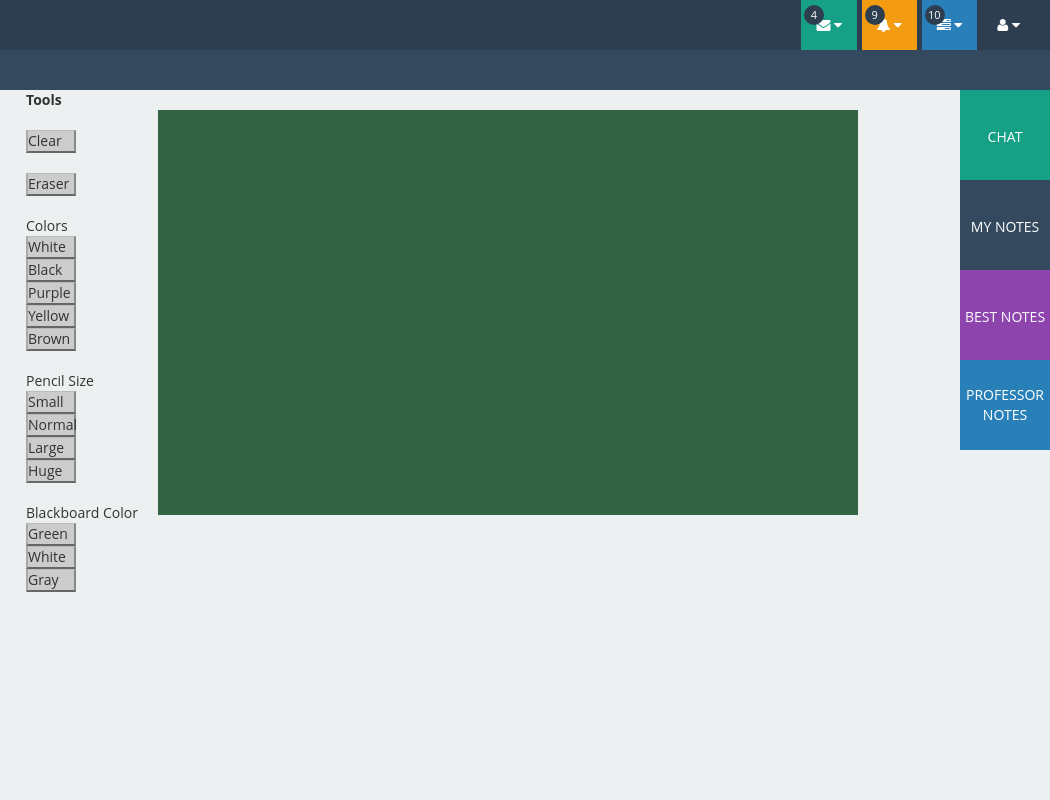
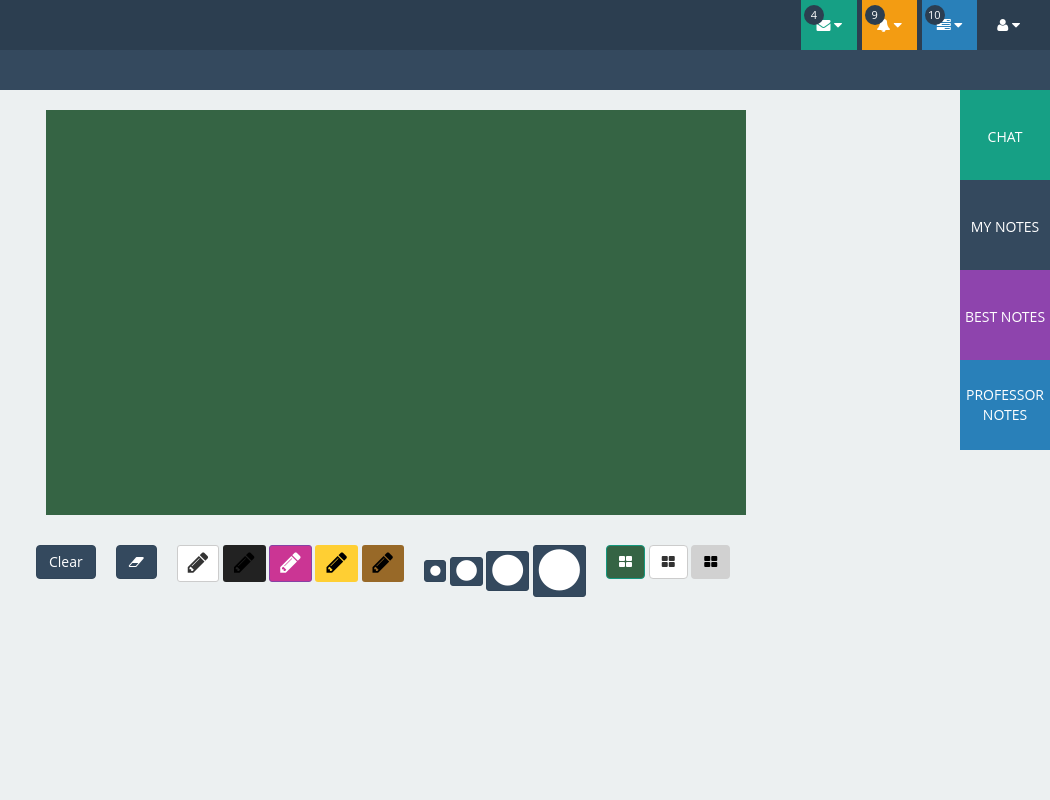
Before and after one commit to pizarron/pizarrita0, a plain HTML site: page index.html in a window 1280 px wide. Shown: the top 800 px of the page, 230-1280 px from the left. Drawn offline with Linux system fonts and the light colour scheme.

Commit message:
pizarrita, pre alpha version.

```diff
--- a/index.html
+++ b/index.html
@@ -544,31 +544,67 @@
             <!-- Miyoo!!!...... -->
             <link rel="stylesheet" type="text/css" href="pizarron/style.css">
 
-            <div id="whiteboardTools">
-                <b>Tools</b>
-                <br><br><div id="toolsClearBtn" class="toolsButton">Clear</div>
-                <br><div id="eraserTool" class="toolsButton">Eraser</div>
+            <div id="whiteboard">
+                <div id="canvasDiv"></div>
+                <div id="whiteboardTools">
+                    <div class="whiteboard-tool">
+                        <button id="toolsClearBtn" type="button" class="btn btn-default">
+                            Clear
+                        </button>
+                    </div>
 
-                <br>Colors
-                <div class="toolsButton changeColor" data-color="#ffffff">White</div>
-                <div class="toolsButton changeColor" data-color="#000000">Black</div>
-                <div class="toolsButton changeColor" data-color="#cb3594">Purple</div>
-                <div class="toolsButton changeColor" data-color="#ffcf33">Yellow</div>
-                <div class="toolsButton changeColor" data-color="#986928">Brown</div>
+                    <div class="whiteboard-tool">
+                        <button id="eraserTool" type="button" class="btn btn-default">
+                            <i class="fa fa-eraser"></i>
+                        </button>
+                    </div>
 
-                <br>Pencil Size
-                <div class="toolsButton changePencilSize" data-pencil-size="4">Small</div>
-                <div class="toolsButton changePencilSize" data-pencil-size="8">Normal</div>
-                <div class="toolsButton changePencilSize" data-pencil-size="25">Large</div>
-                <div class="toolsButton changePencilSize" data-pencil-size="35">Huge</div>
+                    <div class="whiteboard-tool">
+                        <button type="button" class="changeColor btn btn-white btn-sm" data-color="#ffffff">
+                            <i class="fa fa-pencil fa-2x"></i>
+                        </button>
+                        <button type="button" class="changeColor btn btn-black btn-sm" data-color="#000000">
+                            <i class="fa fa-pencil fa-2x"></i>
+                        </button>
+                        <button type="button" class="changeColor btn btn-purple btn-sm" data-color="#cb3594">
+                            <i class="fa fa-pencil fa-2x"></i>
+                        </button>
+                        <button type="button" class="changeColor btn btn-yellow btn-sm" data-color="#ffcf33">
+                            <i class="fa fa-pencil fa-2x"></i>
+                        </button>
+                        <button type="button" class="changeColor btn btn-brown btn-sm" data-color="#986928">
+                            <i class="fa fa-pencil fa-2x"></i>
+                        </button>
+                    </div>
 
-                <br>Blackboard Color
-                <div class="toolsButton changeBlackboardColor" data-blackboard-color="#356444">Green</div>
-                <div class="toolsButton changeBlackboardColor" data-blackboard-color="#ffffff">White</div>
-                <div class="toolsButton changeBlackboardColor" data-blackboard-color="#d1d1d1">Gray</div>
+                    <div class="whiteboard-tool">
+                        <button type="button" class="changePencilSize btn btn-default btn-xs" data-pencil-size="4">
+                            <i class="fa fa-circle fa-1x"></i>
+                        </button>
+                        <button type="button" class="changePencilSize btn btn-default btn-xs" data-pencil-size="8">
+                            <i class="fa fa-circle fa-2x"></i>
+                        </button>
+                        <button type="button" class="changePencilSize btn btn-default btn-xs" data-pencil-size="25">
+                            <i class="fa fa-circle fa-3x"></i>
+                        </button>
+                        <button type="button" class="changePencilSize btn btn-default btn-xs" data-pencil-size="35">
+                            <i class="fa fa-circle fa-4x"></i>
+                        </button>
+                    </div>
+
+                    <div class="whiteboard-tool">
+                        <button type="button" class="changeBlackboardColor btn btn-green" data-blackboard-color="#356444">
+                            <i class="fa fa-th-large"></i>
+                        </button>
+                        <button type="button" class="changeBlackboardColor btn btn-white" data-blackboard-color="#ffffff">
+                            <i class="fa fa-th-large"></i>
+                        </button>
+                        <button type="button" class="changeBlackboardColor btn btn-gray" data-blackboard-color="#d1d1d1">
+                            <i class="fa fa-th-large"></i>
+                        </button>
+                    </div>
+                </div>
             </div>
-
-            <div id="canvasDiv"></div>
 
             <div id="class-options">
                 <div class="class-options-selectors">
--- a/pizarron/style.css
+++ b/pizarron/style.css
@@ -1,14 +1,17 @@
 body {
     /*background-color: #d0d0d0;*/
 }
+#whiteboard {
+    float: left;
+}
 #whiteboardTools {
     width: 100;
-    float: left;
+    /*float: left;*/
 }
 #canvasDiv {
     background-color: #356444;
     width: 700;
-    float: left;
+    /*float: left;*/
     margin: 20px 20px 20px 20px;
 }
 .toolsButton {
@@ -24,6 +27,31 @@ body {
     border-color: #666 #aaa #bbb #888;
     border-widthf: 2px 1px 1px 2px;
     color: #000;
+}
+.whiteboard-tool {
+    padding: 10px 10px 10px 10px;
+    float: left;
+}
+.btn-white {
+    background-color: #ffffff;
+}
+.btn-black {
+    background-color: #222222;
+}
+.btn-purple {
+    background-color: #cb3594;
+}
+.btn-yellow {
+    background-color: #ffcf33;
+}
+.btn-brown {
+    background-color: #986928;
+}
+.btn-green {
+    background-color: #356444;
+}
+.btn-gray {
+    background-color: #d1d1d1;
 }
 
 
```
